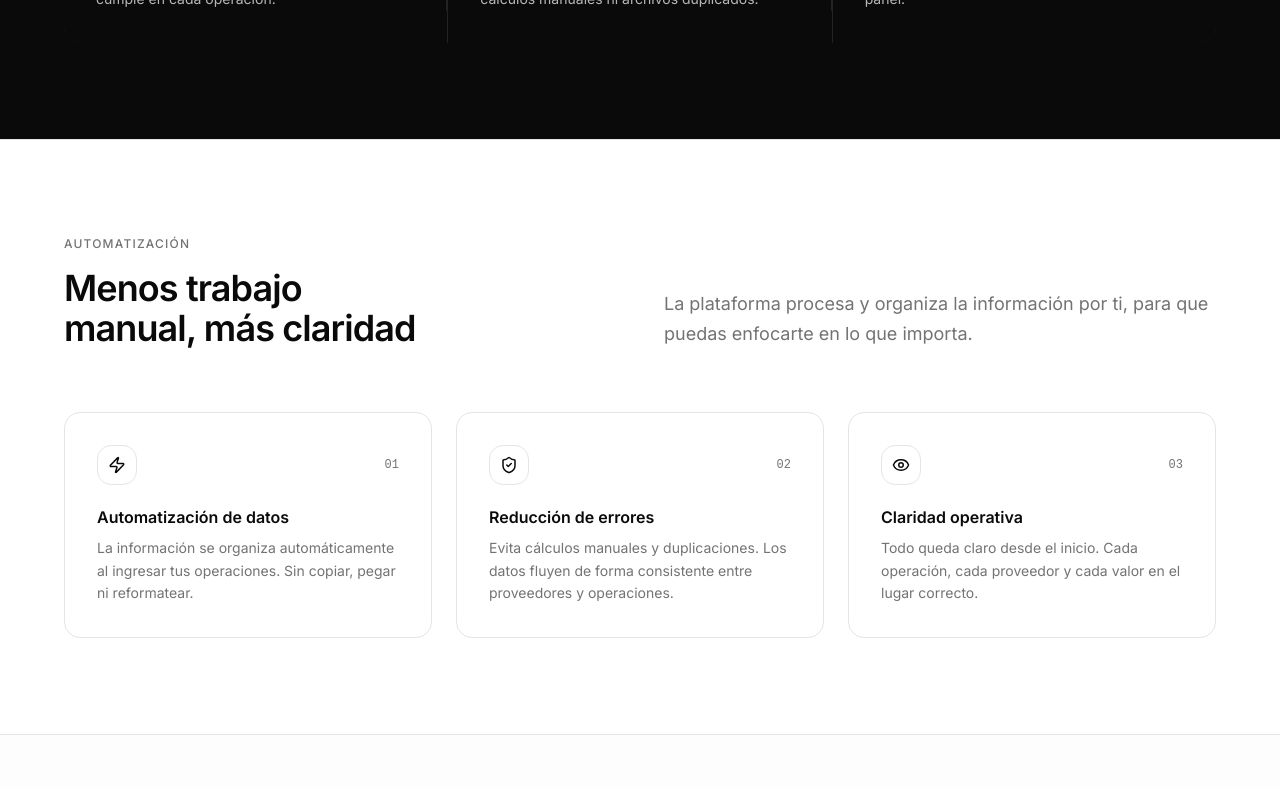
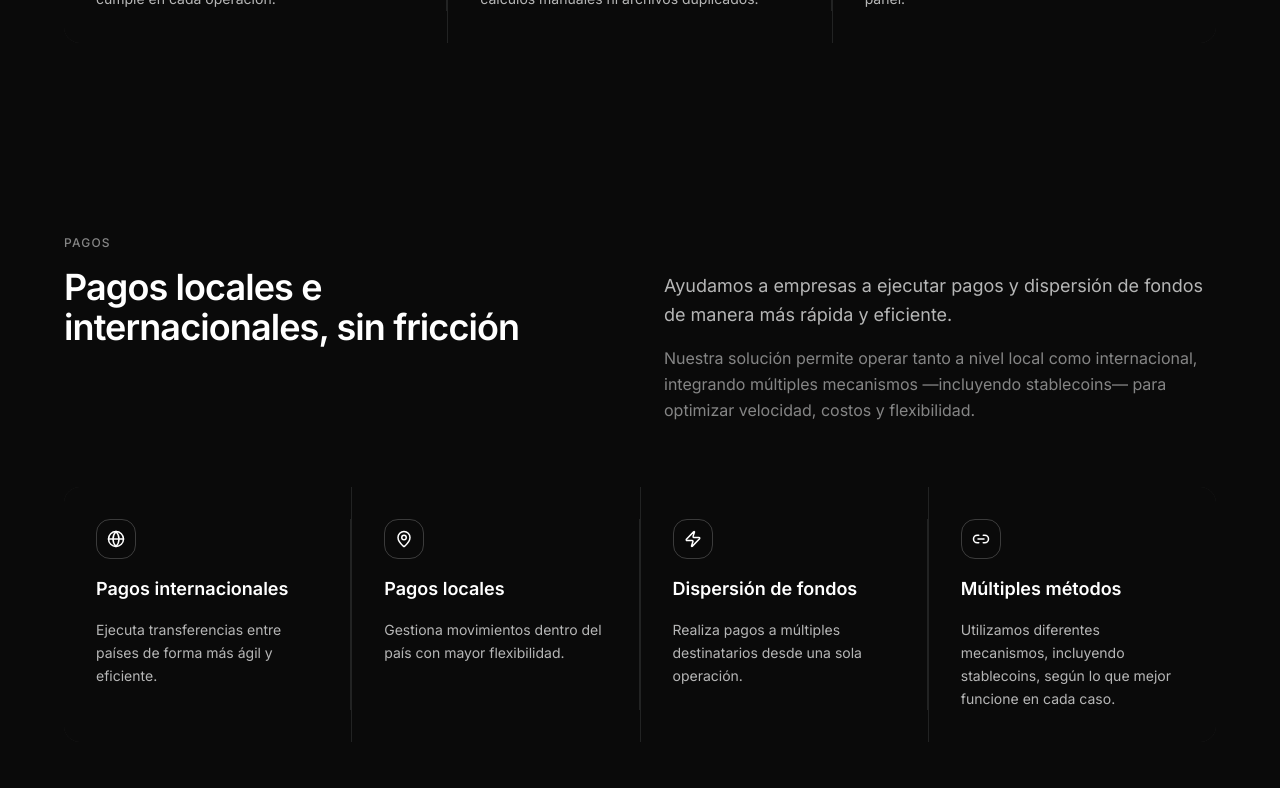
Before and after one commit to nextechgsas-design/v0-saa-s-landing-page, a Next.js app: page / in a window 1280 px wide. Shown: the part 2040-2828 px from the top of the page. Built offline with nearby package versions, Linux system fonts and the light colour scheme.

Commit message:
Update page.tsx

```diff
--- a/app/page.tsx
+++ b/app/page.tsx
@@ -1,11 +1,11 @@
 "use client"
-
 import { LanguageProvider } from "@/lib/language-context"
 import { Navbar } from "@/components/navbar"
 import { HeroSection } from "@/components/hero-section"
 import { FlowDiagram } from "@/components/flow-diagram"
 import { ProblemSection } from "@/components/problem-section"
 import { SolutionSection } from "@/components/solution-section"
+import { PaymentsSection } from "@/components/payments-section"
 import { AutomationSection } from "@/components/automation-section"
 import { UseCasesSection } from "@/components/use-cases-section"
 import { HowItWorksSection } from "@/components/how-it-works-section"
@@ -22,6 +22,7 @@ export default function Home() {
         <FlowDiagram />
         <ProblemSection />
         <SolutionSection />
+        <PaymentsSection />
         <AutomationSection />
         <UseCasesSection />
         <HowItWorksSection />
```
